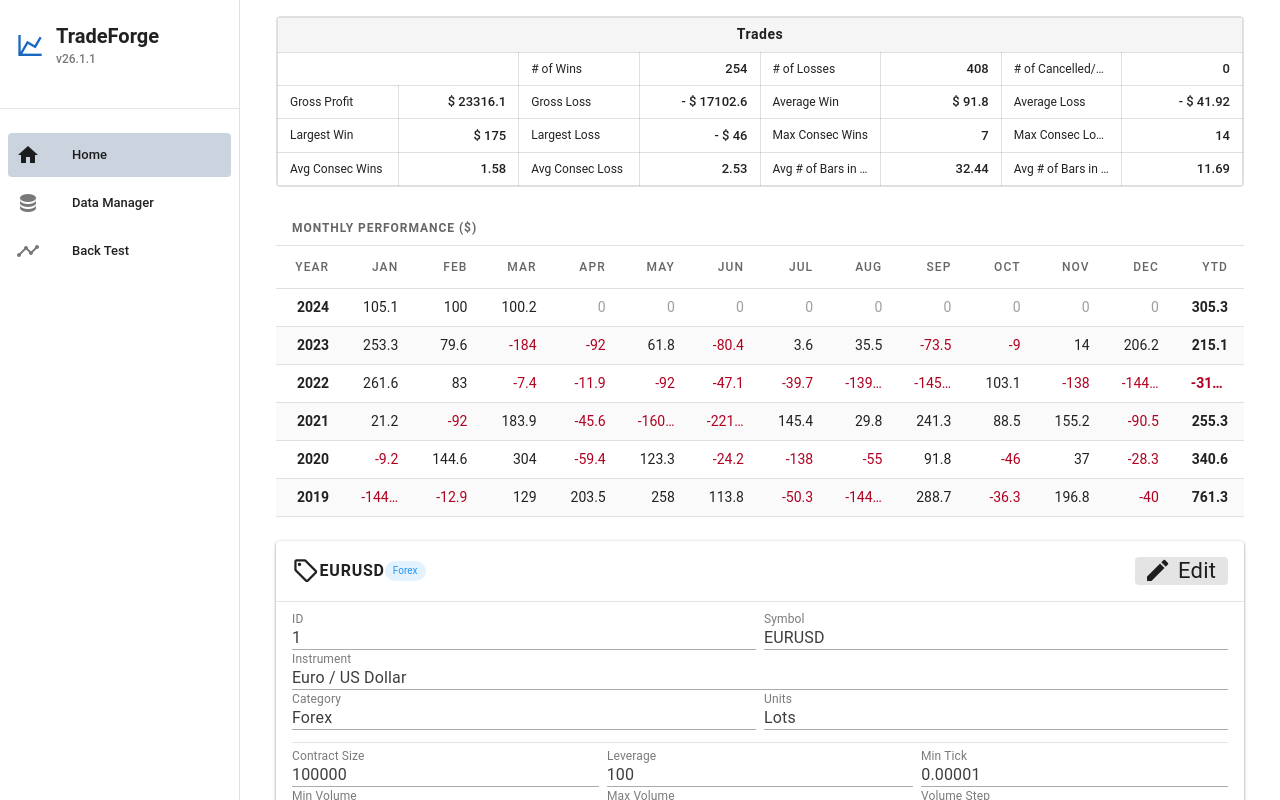
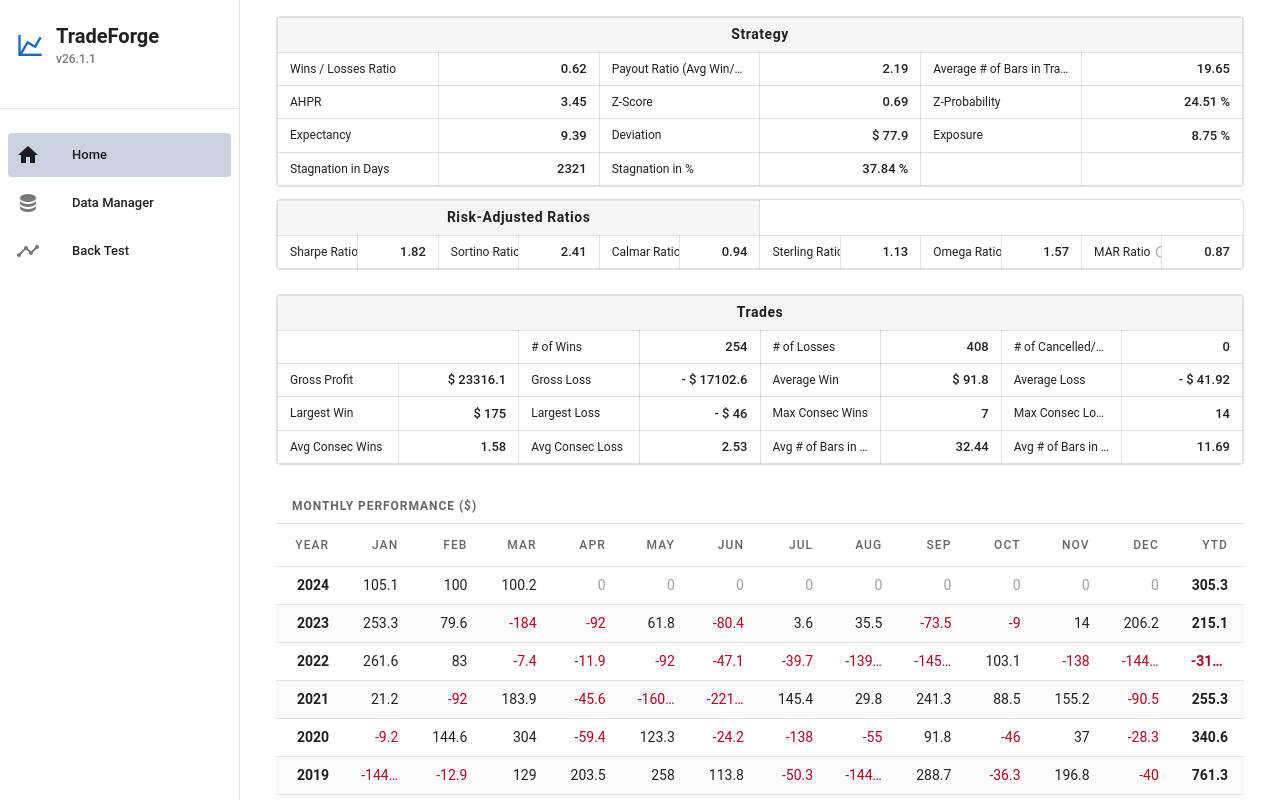
Before and after one commit to ArtemIyX/TradeForgeSharp, a Vue app in the folder TradeForge.VUE/: page / in a window 1280 px wide. Shown: the top 800 px of the page. Built offline with nearby package versions, Linux system fonts and the light colour scheme; the HTML template or start-up script is replaced by a standard one.

Commit message:
Strategy stats report

```diff
--- /dev/null
+++ b/TradeForge.VUE/src/components/backtest/strategy/strategy-stats-report/StrategyStatsReport.css
@@ -0,0 +1,59 @@
+.report-wrapper {
+  display: flex;
+  flex-direction: column;
+  gap: 0.75rem;
+  width: 100%;
+}
+
+.section-container {
+  width: 100%;
+  border: thin solid rgba(var(--v-theme-on-surface), 0.12);
+  border-radius: 0.25rem;
+  overflow: hidden;
+}
+
+.custom-table {
+  width: 100%;
+  border-collapse: collapse;
+  font-size: 0.8125rem;
+  table-layout: fixed;
+}
+
+.custom-table td {
+  padding: 0.4rem 0.75rem;
+  border: thin solid rgba(var(--v-theme-on-surface), 0.12);
+  color: rgba(var(--v-theme-on-surface), 0.87);
+  white-space: nowrap;
+  overflow: hidden;
+  text-overflow: ellipsis;
+}
+
+.title-row td {
+  text-align: center;
+  font-weight: 600;
+  font-size: 0.875rem;
+  background-color: rgba(var(--v-theme-on-surface), 0.04);
+  letter-spacing: 0.04em;
+}
+
+.label {
+  color: rgba(var(--v-theme-on-surface), 0.6);
+  font-size: 0.75rem;
+}
+
+.label-with-tooltip {
+  display: flex;
+  align-items: center;
+  gap: 0.25rem;
+}
+
+.tooltip-icon {
+  opacity: 0.4;
+  cursor: help;
+  flex-shrink: 0;
+}
+
+.value {
+  text-align: right;
+  font-weight: 500;
+}
--- /dev/null
+++ b/TradeForge.VUE/src/components/backtest/strategy/strategy-stats-report/StrategyStatsReport.vue
@@ -0,0 +1,133 @@
+<style scoped src="./StrategyStatsReport.css">
+
+</style>
+
+<template>
+  <div class="report-wrapper">
+
+    <!-- Strategy Stats -->
+    <div class="section-container">
+      <table class="custom-table">
+        <tbody>
+        <tr class="title-row">
+          <td colspan="6">Strategy</td>
+        </tr>
+        <tr>
+          <td class="label">Wins / Losses Ratio</td>
+          <td class="value">{{ fmt(data.stats.winLossRatio) }}</td>
+          <td class="label">Payout Ratio (Avg Win/Loss)</td>
+          <td class="value">{{ fmt(data.stats.payoutRatio) }}</td>
+          <td class="label">Average # of Bars in Trade</td>
+          <td class="value">{{ fmt(data.stats.avgBarsInTrade) }}</td>
+        </tr>
+        <tr>
+          <td class="label">AHPR</td>
+          <td class="value">{{ fmt(data.stats.ahpr) }}</td>
+          <td class="label">Z-Score</td>
+          <td class="value">{{ fmt(data.stats.zScore) }}</td>
+          <td class="label">Z-Probability</td>
+          <td class="value">{{ fmtPct(data.stats.zProbability) }}</td>
+        </tr>
+        <tr>
+          <td class="label">Expectancy</td>
+          <td class="value">{{ fmt(data.stats.expectancy) }}</td>
+          <td class="label">Deviation</td>
+          <td class="value">{{ fmtMoney(data.stats.deviation) }}</td>
+          <td class="label">Exposure</td>
+          <td class="value">{{ fmtPct(data.stats.exposure) }}</td>
+        </tr>
+        <tr>
+          <td class="label">Stagnation in Days</td>
+          <td class="value">{{ data.stats.stagnationInDays }}</td>
+          <td class="label">Stagnation in %</td>
+          <td class="value">{{ fmtPct(data.stats.stagnationInPercent) }}</td>
+          <td></td>
+          <td></td>
+        </tr>
+        </tbody>
+      </table>
+    </div>
+
+    <!-- Ratios -->
+    <div class="section-container">
+      <table class="custom-table">
+        <tbody>
+        <tr class="title-row">
+          <td colspan="6">Risk-Adjusted Ratios</td>
+        </tr>
+        <tr>
+          <template v-for="item in ratioItems" :key="item.key">
+            <td class="label">
+              <div class="label-with-tooltip">
+                <span>{{ item.label }}</span>
+                <v-tooltip :text="item.tooltip" max-width="18rem" location="top">
+                  <template #activator="{ props: tip }">
+                    <v-icon v-bind="tip" class="tooltip-icon" size="0.875rem">mdi-information-outline</v-icon>
+                  </template>
+                </v-tooltip>
+              </div>
+            </td>
+            <td class="value">{{ fmt(data.ratio[item.key]) }}</td>
+          </template>
+        </tr>
+        </tbody>
+      </table>
+    </div>
+
+  </div>
+</template>
+
+<script setup lang="ts">
+import type { StrategyReport } from '@/types/StrategyStatsReport.interface';
+
+interface Props {
+  data: StrategyReport;
+}
+
+defineProps<Props>();
+
+// ── Formatters ────────────────────────────────────────────────────────────────
+function fmt(v: number): string {
+  return +v.toFixed(2) + '';
+}
+function fmtPct(v: number): string {
+  return `${+v.toFixed(2)} %`;
+}
+function fmtMoney(v: number): string {
+  return `$ ${+Math.abs(v).toFixed(2)}`;
+}
+
+// ── Ratio definitions with tooltips ──────────────────────────────────────────
+const ratioItems: { key: keyof StrategyReport['ratio']; label: string; tooltip: string }[] = [
+  {
+    key: 'sharpeRatio',
+    label: 'Sharpe Ratio',
+    tooltip: 'Measures excess return per unit of total risk (std deviation). Higher is better. Above 1.0 is considered acceptable, above 2.0 is strong.',
+  },
+  {
+    key: 'sortinoRatio',
+    label: 'Sortino Ratio',
+    tooltip: 'Like Sharpe, but only penalizes downside volatility. Better suited for asymmetric return distributions. Higher is better.',
+  },
+  {
+    key: 'calmarRatio',
+    label: 'Calmar Ratio',
+    tooltip: 'Annualized return divided by maximum drawdown. Measures return per unit of drawdown risk. Higher is better.',
+  },
+  {
+    key: 'sterlingRatio',
+    label: 'Sterling Ratio',
+    tooltip: 'Similar to Calmar but uses average drawdown instead of max. Less sensitive to a single extreme drawdown event.',
+  },
+  {
+    key: 'omegaRatio',
+    label: 'Omega Ratio',
+    tooltip: 'Ratio of probability-weighted gains to probability-weighted losses above/below a threshold. Above 1.0 means gains outweigh losses.',
+  },
+  {
+    key: 'marRatio',
+    label: 'MAR Ratio',
+    tooltip: 'Managed Account Ratio — compounded annual growth rate divided by max drawdown. A simple measure of return efficiency relative to risk.',
+  },
+];
+</script>
--- /dev/null
+++ b/TradeForge.VUE/src/types/StrategyStatsReport.interface.ts
@@ -0,0 +1,31 @@
+export interface StrategyRatioReport {
+  sharpeRatio: number;
+  sortinoRatio: number;
+  calmarRatio: number;
+  sterlingRatio: number;
+  omegaRatio: number;
+  marRatio: number;
+}
+
+export interface StrategyStatsReport {
+  winLossRatio: number;
+  payoutRatio: number;
+  avgBarsInTrade: number;
+
+  ahpr: number;
+  zScore: number;
+  zProbability: number; // percent
+
+  expectancy: number;
+  deviation: number;
+  exposure: number; // percent
+
+  stagnationInDays: number;
+  stagnationInPercent: number; // percent
+}
+
+
+export interface StrategyReport {
+  stats: StrategyStatsReport
+  ratio: StrategyRatioReport
+}
--- a/TradeForge.VUE/src/views/home/HomeView.vue
+++ b/TradeForge.VUE/src/views/home/HomeView.vue
@@ -4,6 +4,9 @@
 </style>
 <template>
   <v-container>
+    <v-row>
+      <StrategyStatsReport :data="strategyReport"/>
+    </v-row>
     <v-row>
       <TradeStatsReport :data="tradesReport"/>
     </v-row>
@@ -115,6 +118,9 @@ import type {MonthlyReportItem, MonthlyReportMap} from "@/types/MonthlyReport.in
 import type {TradesReport} from "@/types/TradesReport.interface.ts";
 import TradeStatsReport
   from "@/components/backtest/strategy/trades-stats-report/TradeStatsReport.vue";
+import StrategyStatsReport
+  from "@/components/backtest/strategy/strategy-stats-report/StrategyStatsReport.vue";
+import type {StrategyReport} from "@/types/StrategyStatsReport.interface.ts";
 
 const detailedTicker = ref<TickerDetails>({
   id: "1",
@@ -152,6 +158,19 @@ const tradesReport = ref<TradesReport>({
   maxConsWins: 7, maxConsLosses: 14,
   avgConsWins: 1.58, avgConsLosses: 2.53,
   avgBarsInWins: 32.44, avgBarsInLosses: 11.69,
+});
+
+const strategyReport = ref<StrategyReport>({
+  stats: {
+    winLossRatio: 0.62, payoutRatio: 2.19, avgBarsInTrade: 19.65,
+    ahpr: 3.45, zScore: 0.69, zProbability: 24.51,
+    expectancy: 9.39, deviation: 77.9, exposure: 8.75,
+    stagnationInDays: 2321, stagnationInPercent: 37.84,
+  },
+  ratio: {
+    sharpeRatio: 1.82, sortinoRatio: 2.41, calmarRatio: 0.94,
+    sterlingRatio: 1.13, omegaRatio: 1.57, marRatio: 0.87,
+  }
 });
 
 onMounted(() => {
```
